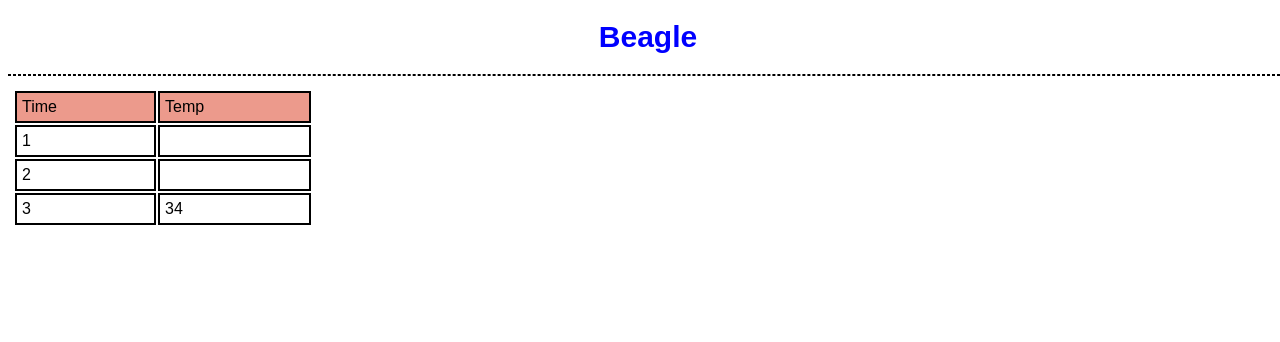
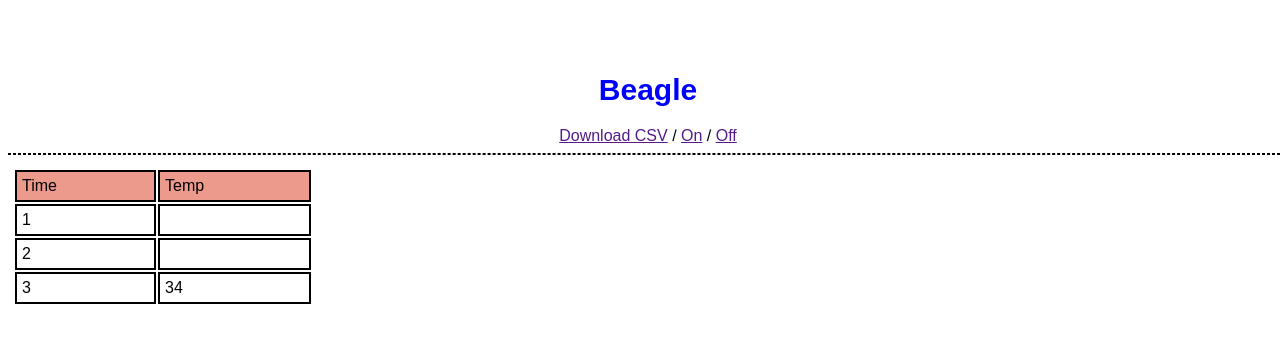
Before and after one commit to Champers5000/BeagleTemp, a plain HTML site: page index.html in a window 1280 px wide. Drawn offline with nearby package versions, Linux system fonts and the light colour scheme.

Commit message:
Add files via upload

```diff
--- a/index.html
+++ b/index.html
@@ -6,9 +6,12 @@
 		font-family: Arial, Verdana, sans-serif;
     padding: 0px 0px 0px 0px;
 		top: 0px;
-		width: 100%;
-
-  }
+		width: 100%;  }
+  .nav {
+		float: right;
+		font-family: QuicksandBook, Helvetica, Arial, sans-serif;
+		padding: 45px 0px 0px 0px;
+		text-align: center;}
   h1 {
     font-size:30px;
     text-align: center;
@@ -43,9 +46,14 @@ if (!!window.EventSource) {
   }
 }
 </script>
-<div id="header"></div>
-  <h1>Beagle</h1>
+<div id="header">
+   <div class="nav">
+    <h1>Beagle</h1>
+    <a href="">Download CSV</a> / <a href="">On</a> / <a href="">Off</a>
   <hr>
+  </div>
+</div>
+
 <table id="temp">
   <tr>
       <td id="row">Time</td>
```
